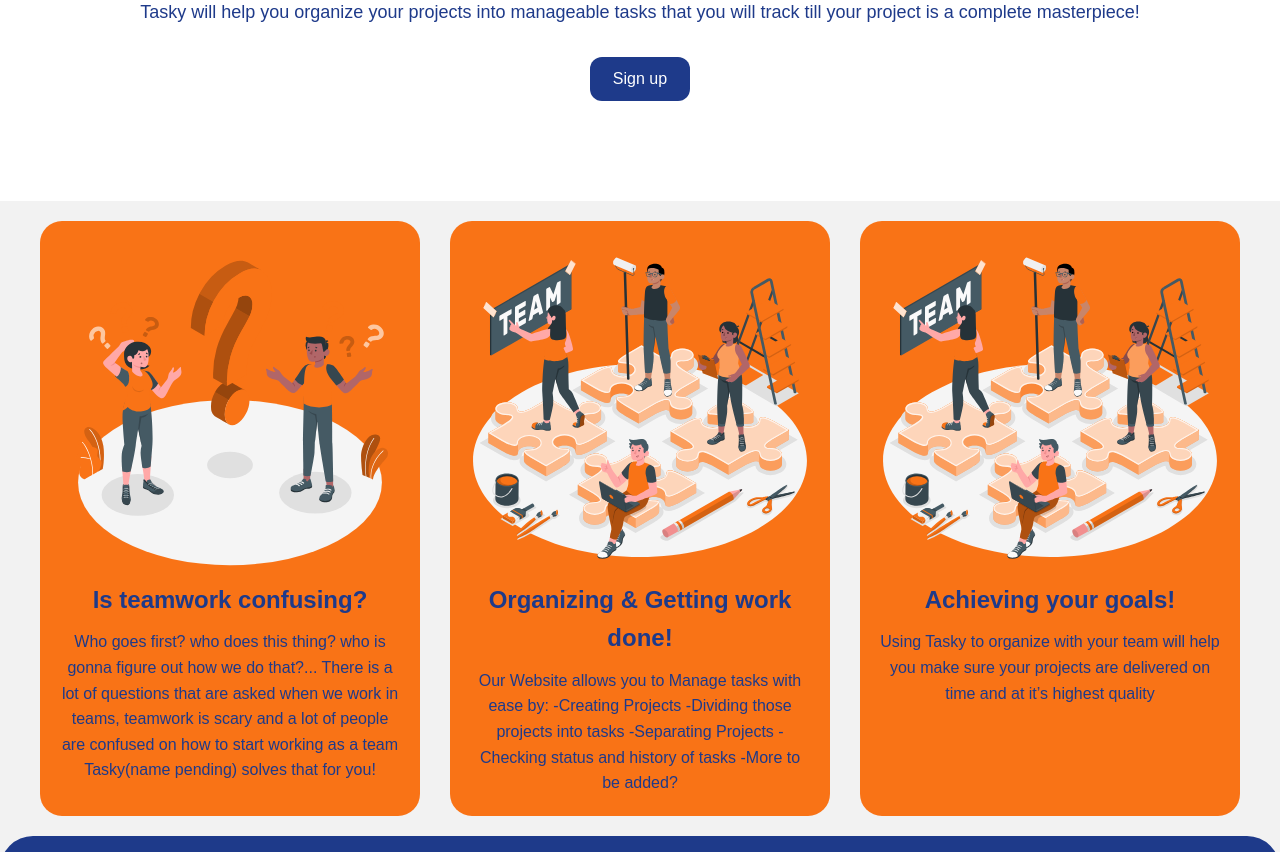
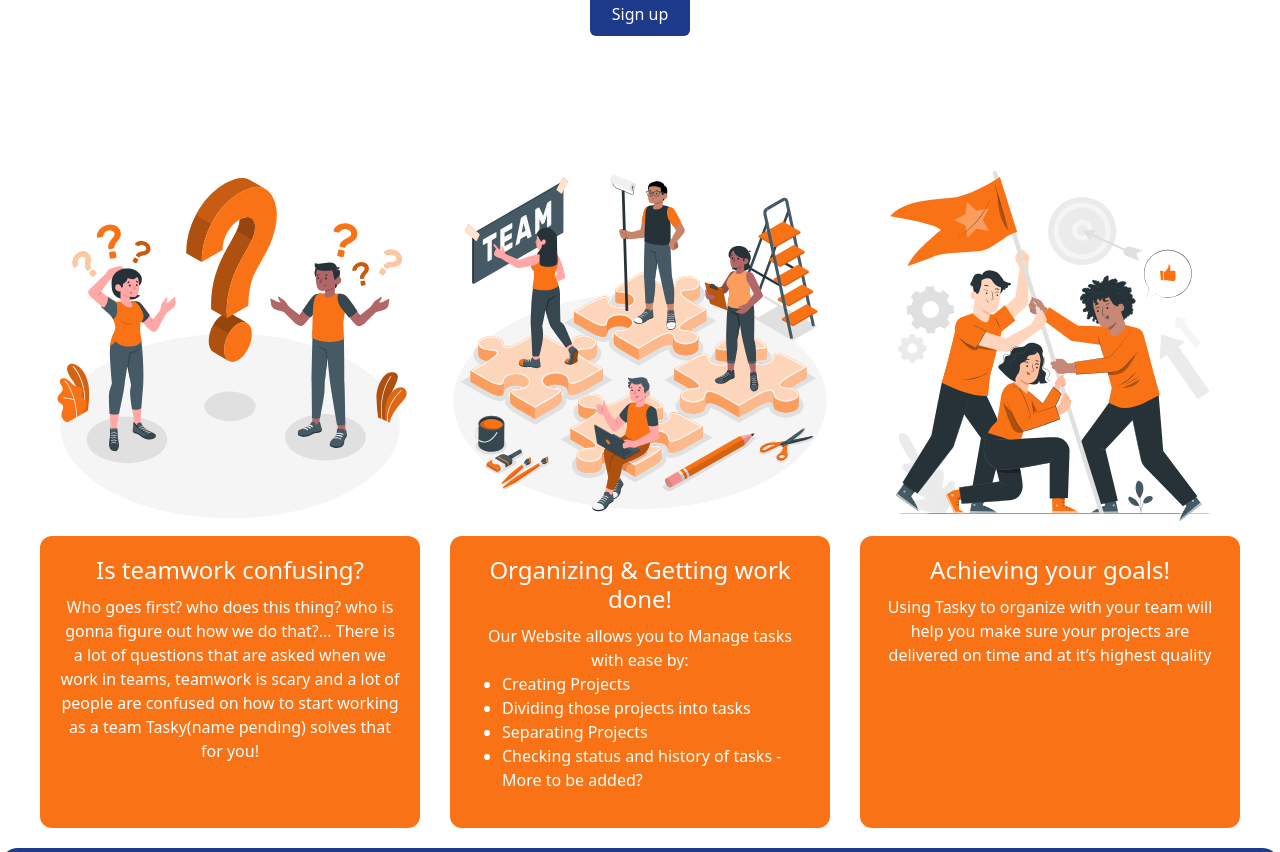
Before and after one commit to AbdelRahmanAlTamimi/Group4-Task-Mangment-app, a plain HTML site: page index.html in a window 1280 px wide. Shown: the part 301-1153 px from the top of the page. Drawn offline with nearby package versions, Linux system fonts and the light colour scheme.

Commit message:
last edits

```diff
--- a/Team project.css
+++ b/Team project.css
@@ -11,7 +11,12 @@
     background-color: #f2f2f2;
     color: #1E3A8A;
   }
-
+  p {
+    margin: 0 !important;
+  }
+   ul {
+    text-align: left;
+   }
   .navbar {
     background-color: #F97316;
     color: #fff;
@@ -52,6 +57,7 @@
   .welcome p {
     font-size: 18px;
     margin-bottom: 30px;
+    color: #1E3A8A;
   }
 
   .welcome .btn-primary {
@@ -75,11 +81,14 @@
     gap: 30px;
   }
 
-  .main > div {
+  .main .articles {
     text-align: center;
     padding: 20px;
     background-color: #F97316;
     box-shadow: 0 0 10px rgba(255, 255, 255, 0.1);
+    border-radius: 12px;
+    height: 100%;
+    color: white !important;
   }
 
   .main h1 {
@@ -105,6 +114,8 @@
     display: flex;
    align-items:normal;
    justify-content: space-between;
+   width: 12rem;
+   align-items: center;
   }
   .pho{
     width: 400px;
@@ -132,10 +143,16 @@
 align-items: center;
 border-radius: 22px;
   }
+  .section img {
+    /* width: 320px; */
+  }
   .container1{
     display: flex;
     flex-direction: row;
+    justify-content: space-between;
     background-color:#1E3A8A;
+    padding: 11px;
+     border-radius: 18px 18px 0 0;
   }
   .login-container {
     background-color: #fff;
@@ -232,7 +249,10 @@
   .signup-container .login-link {
     margin-top: 15px;
   }
-
+  .sign-up-btn {
+    color: white !important;
+    background-color: #1E3A8A !important;
+  }
   .signup-container .login-link a {
     color: #1E3A8A;
     text-decoration: none;
@@ -244,6 +264,11 @@
   .signup-container{
     margin: 222px;
   }
+  .footer-right {
+   align-self: flex-end;
+   color: #F3F4F634;
+  }
+
 @media (max-width: 768px) {
   .navbar .container {
     flex-direction: column;
--- a/index.html
+++ b/index.html
@@ -5,6 +5,8 @@
     <meta name="viewport" content="width=device-width, initial-scale=1.0" />
     <title>Document</title>
     <link rel="stylesheet" href="Team project.css" />
+    <link href="https://cdn.jsdelivr.net/npm/bootstrap@5.3.3/dist/css/bootstrap.min.css" rel="stylesheet" integrity="sha384-QWTKZyjpPEjISv5WaRU9OFeRpok6YctnYmDr5pNlyT2bRjXh0JMhjY6hW+ALEwIH" crossorigin="anonymous">
+
   </head>
   <body>
     <nav class="navbar">
@@ -16,7 +18,7 @@
         </div>
         <div class="gg">
           <a href="https://www.example.com">log in</a>
-          <button type="button" class="btn">Sign Up</button>
+          <button type="button" class="btn sign-up-btn">Sign Up</button>
         </div>
       </div>
     </nav>
@@ -33,6 +35,7 @@
     <div class="main">
       <div class="section">
         <img src="Questions-amico.svg" alt=" " />
+        <div class="articles">
           <h1>Is teamwork confusing?</h1>
           <p>
             Who goes first? who does this thing? who is gonna figure out how we do
@@ -41,17 +44,25 @@
             start working as a team Tasky(name pending) solves that for you!
           </p>
         </div>
-      <div class="section">
-        <img src="photo.svg" alt=" " />
-        <h1>Organizing & Getting work done!</h1>
-        <p>
-          Our Website allows you to Manage tasks with ease by: -Creating
-          Projects -Dividing those projects into tasks -Separating Projects
-          -Checking status and history of tasks -More to be added?
-        </p>
       </div>
       <div class="section">
         <img src="photo.svg" alt=" " />
+        <div class="articles">
+          <h1>Organizing & Getting work done!</h1>
+          <p>
+            Our Website allows you to Manage tasks with ease by: <ul>
+              <li>Creating Projects </li>
+              <li>Dividing those projects into tasks</li>
+              <li>Separating Projects</li>
+              <li>Checking status and history of tasks -More to be added?</li>
+            </ul>
+
+          </p>
+        </div>
+      </div>
+      <div class="section">
+        <img src="Team goals-pana.svg" alt=" " />
+        <div class="articles">
           <h1>Achieving your goals!</h1>
           <p>
             Using Tasky to organize with your team will help you make sure your
@@ -59,9 +70,10 @@
           </p>
         </div>
       </div>
+    </div>
 
     <footer class="footer">
-      <div class="container1" style="padding: 22px; border-radius: 33px">
+      <div class="container1">
         <div class="footer-left">
           <img src="Logo.svg" alt="Logo" class="footer-logo" width="90px" s />
         </div>
```
Also changed, not shown: style.css (deleted). Lines whose indentation alone changed are shown as unchanged.
